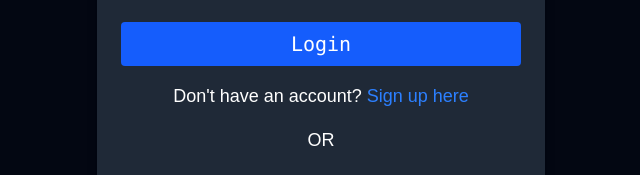
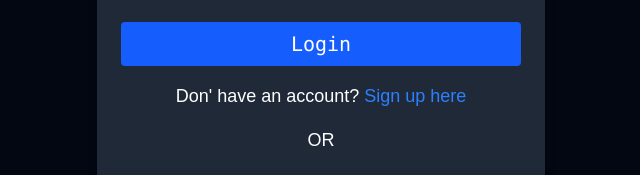
Before and after one commit to CoolSidOfficial/FORUMS, a Next.js app: page /authenticate/login in a window 1280 px wide. Shown: the part 411-586 px from the top of the page, without its empty margins (319-959 px from the left). Built offline with nearby package versions, Linux system fonts and the light colour scheme.

Commit message:
apos bug fixes

```diff
--- a/src/app/authenticate/login/page.js
+++ b/src/app/authenticate/login/page.js
@@ -39,7 +39,7 @@ function Login() {
             className="bg-blue-600 text-white font-mono rounded py-2 mt-2 hover:bg-blue-700 cursor-pointer"
           />
         </form>
-        <div className='p-4 text-lg'>Don't have an account? <Link className='text-blue-500 hover:text-blue-400'  href="/authenticate/signup">Sign up here</Link> </div>
+        <div className='p-4 text-lg'>Don&apos; have an account? <Link className='text-blue-500 hover:text-blue-400'  href="/authenticate/signup">Sign up here</Link> </div>
         <div className='text-lg'>OR</div>
         <div className='text-lg p-4'>Continue with Google</div>
         <Link href={""} className='border solid w-max p-2 text-4xl   hover:text-amber-800 font-bold'>Google</Link>
```
